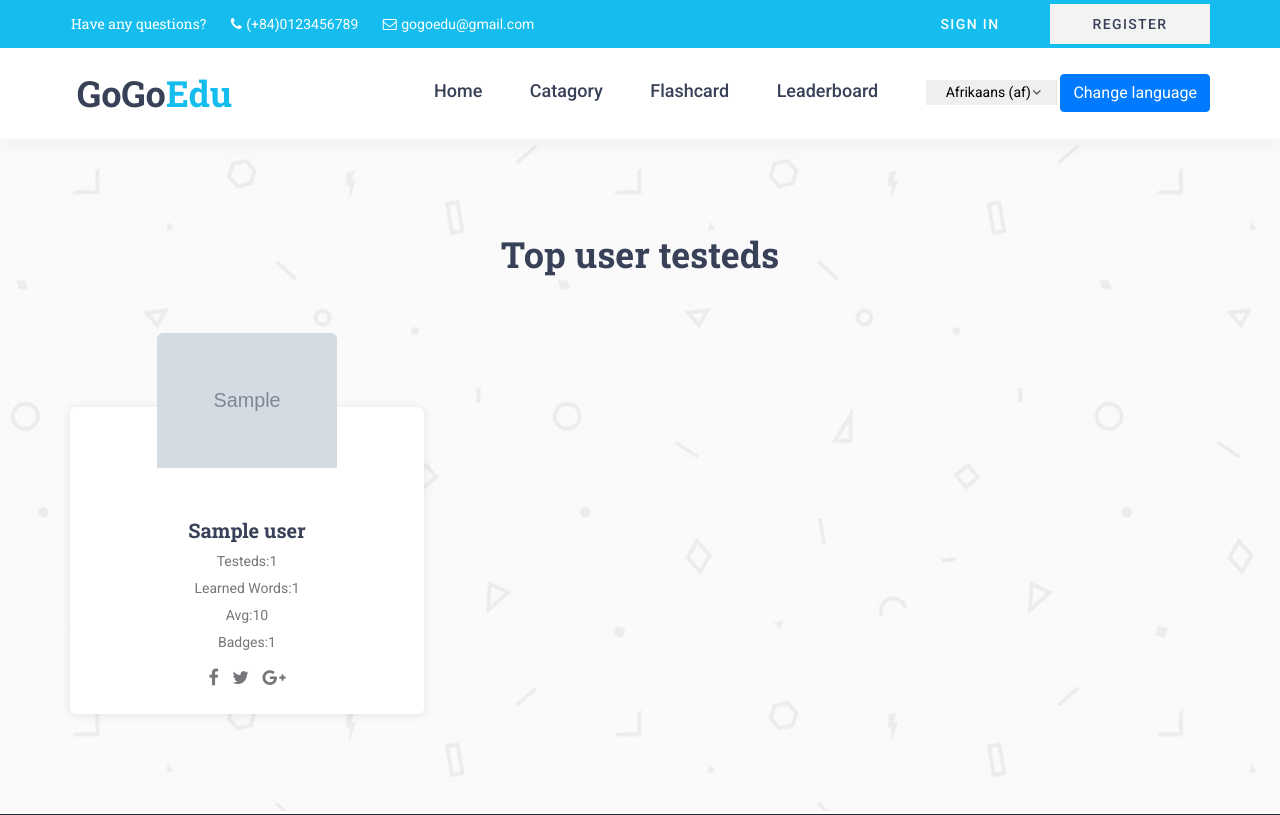
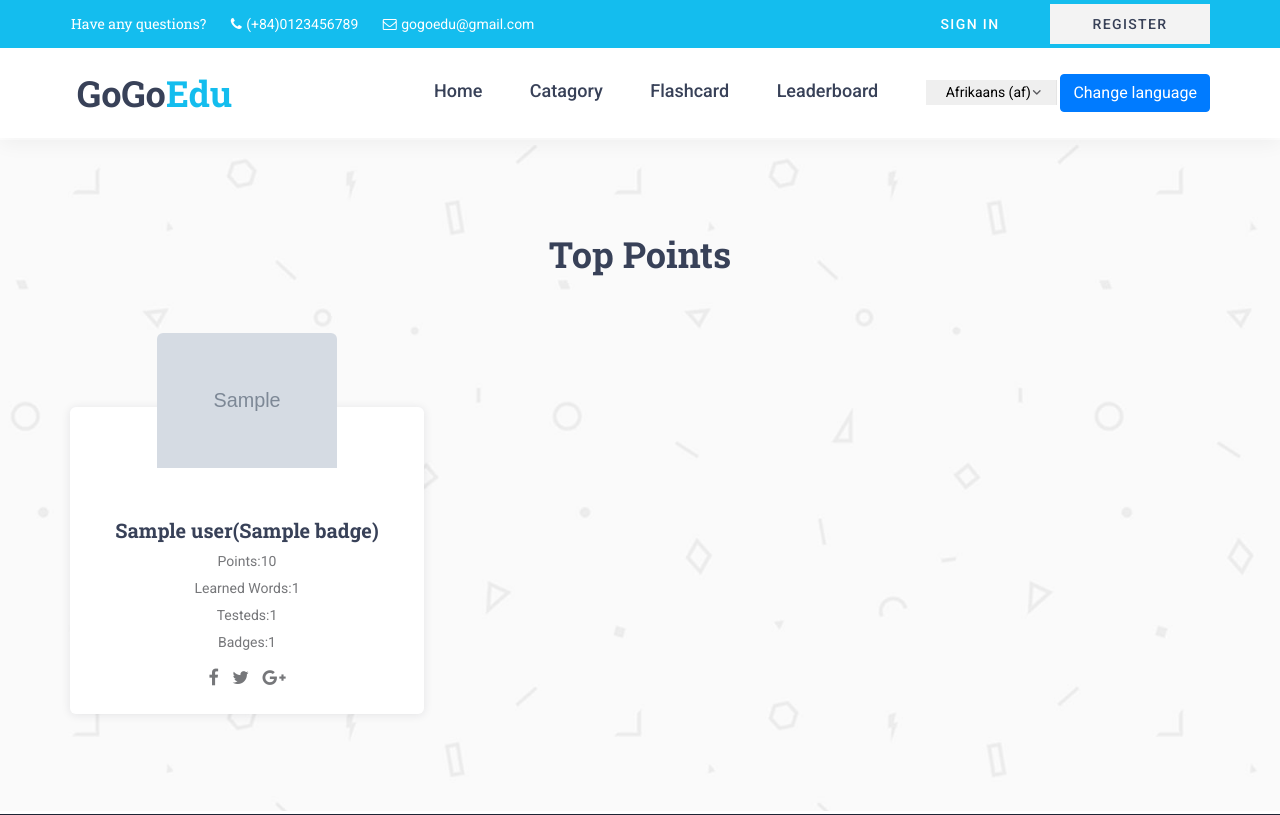
Before and after one commit to tuandang98/gogoedu, a Django app: template gogoedu/templates/leaderboard.html in a window 1280 px wide. Shown: the top 815 px of the page. Run offline with Django 3.2, Linux system fonts and the light colour scheme; the template is opened without the code that fills it: most values are stand-ins (such as "Sample title", 1, 10 or a date in 2020); grey boxes marked "Sample" are stand-in pictures; some libraries are stand-ins or nearby versions.

Commit message:
fix leaderboard

```diff
--- a/gogoedu/templates/gogoedu/lesson_detail.html
+++ b/gogoedu/templates/gogoedu/lesson_detail.html
@@ -127,10 +127,10 @@
                                                         <form id="markLearnedForm{{word.id}}" data-id="{{word.id}}"
                                                               data-url="{% url 'lesson-detail' lesson.id %}">
                                                             {% csrf_token %}
-                                                            <input type="hidden" name="user" value="{{request.user.id}}"
+                                                            <!-- <input type="hidden" name="user" value="{{request.user.id}}"
                                                                    id="id_user{{word.id}}" data-id="{{word.id}}">
                                                             <input type="hidden" name="word" value="{{word.id}}"
-                                                                   id="id_word{{word.id}}" data-id="{{word.id}}">
+                                                                   id="id_word{{word.id}}" data-id="{{word.id}}"> -->
                                                             <input type="button" id="markButton{{word.id}}"
                                                                    data-id="{{word.id}}" class="btn mark-button"
                                                                    value="{% if word in marked_word_list %}{% trans 'Unmark' %}{% else %}{% trans 'Mark as learned' %}{% endif %}"
--- a/gogoedu/templates/gogoedu/view_cards.html
+++ b/gogoedu/templates/gogoedu/view_cards.html
@@ -67,7 +67,7 @@
 
 		<!--Front of Card-->
 		<div class="flip-card-front">
-		<div class="card-header">{{ card }}
+		<div class="card-header">{{ lesson }}
 		</div>
 		<p>
 		<h4 class="card-title" style="font-size: 45px">{{ card.word }}</h4>
--- a/gogoedu/templates/leaderboard.html
+++ b/gogoedu/templates/leaderboard.html
@@ -10,7 +10,7 @@
 		<div class="row">
 			<div class="col">
 				<div class="section_title_container text-center">
-					<h2 class="section_title">{% trans 'Top user testeds' %}</h2>
+					<h2 class="section_title">{% trans 'Top Points' %}</h2>
 					<div class="section_subtitle"><p></p></div>
 				</div>
 			</div>
@@ -19,15 +19,15 @@
 
 
 			<!-- Team Item -->
-			{%for user in top_avg %}
+			{%for user in top_points%}
 			<div class="col-lg-4 col-md-6 team_col">
 				<div class="team_item">
 					<div class="team_image"><img src="{{user.avatar.url}}" alt=""></div>
 					<div class="team_body">
-						<div class="team_title"><a href="#">{{user}}</a></div>
+						<div class="team_title"><a href="#">{{user}}{%if user.badge%}({{user.badge.name}}){%endif%}</a></div>
+						<div class="team_subtitle">{% trans 'Points' %}:{{user.interface.points }}</div>
+						<div class="team_subtitle">{% trans 'Learned Words' %}:{{user.num_words}}</div>
 						<div class="team_subtitle">{% trans 'Testeds' %}:{{user.num_tests}}</div>
-						<div class="team_subtitle">{% trans 'Learned Words' %}:{{user.num_words}}</div>
-						<div class="team_subtitle">{% trans 'Avg' %}:{{user.average_correct }}</div>
 						<div class="team_subtitle">{% trans 'Badges' %}:{{user.num_badges }}</div>
 						<div class="social_list">
 							<ul>
```
Also changed, not shown: gogoedu/views.py (+4 -3 lines).
